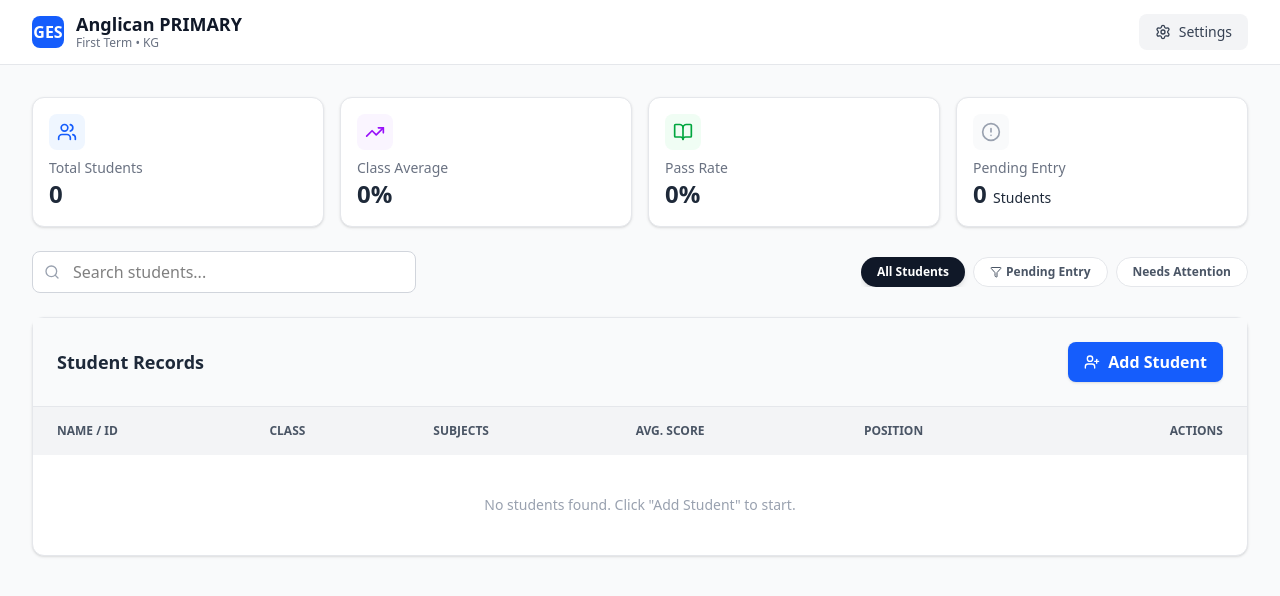
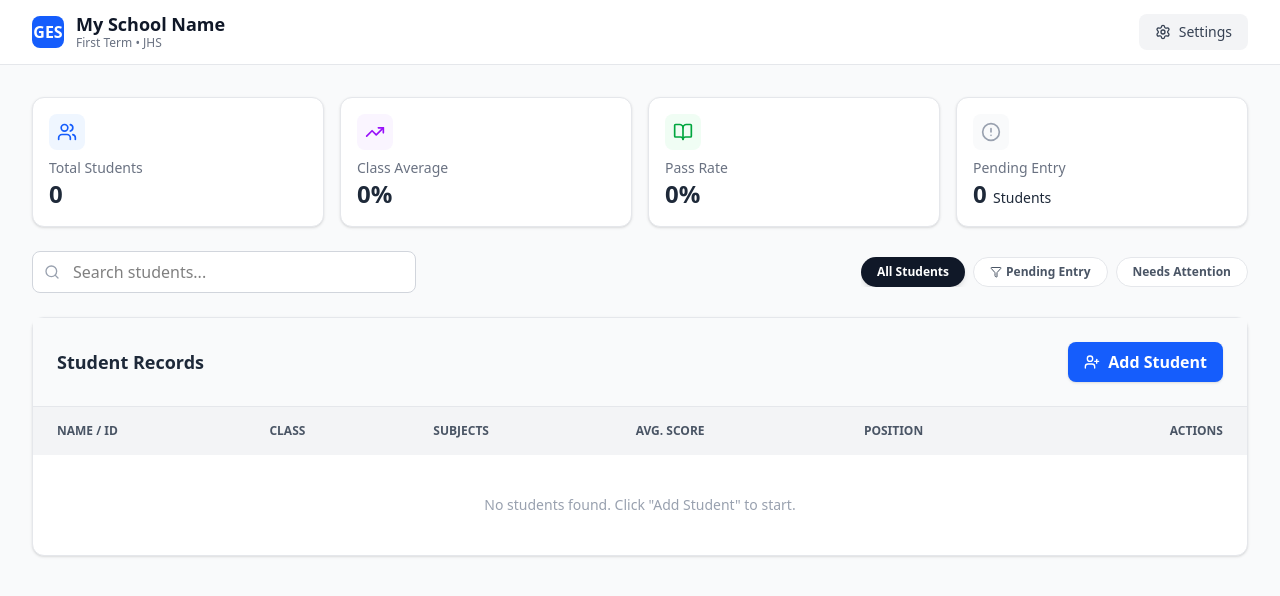
Before and after one commit to adamtoffic/repota, a React (Vite) app: page / in a window 1280 px wide. Shown: the top 596 px of the page. Built offline with nearby package versions, Linux system fonts and the light colour scheme; what @react-pdf/renderer would draw is missing.

Commit message:
refactor: centralize subject defaults to allow smart fallback for new students

```diff
--- a/src/components/StudentList.tsx
+++ b/src/components/StudentList.tsx
@@ -5,6 +5,7 @@ import { PDFDownloadLink } from "@react-pdf/renderer";
 import { PDFReportDocument } from "./PDFReportDocument";
 import type { ProcessedStudent, StudentRecord, SchoolSettings } from "../types";
 import { CLASS_OPTIONS } from "../constants/classes";
+import { DEFAULT_SUBJECTS } from "../constants/defaultSubjects";
 
 interface Props {
   students: ProcessedStudent[];
@@ -39,21 +40,29 @@ export function StudentList({
   const handleAddSubmit = (e: React.FormEvent) => {
     e.preventDefault();
 
-    // ✅ 1. CREATE SUBJECTS FROM SETTINGS
-    // We look at settings.defaultSubjects. If it's empty, they get []
-    const startingSubjects = (settings.defaultSubjects || []).map((subName) => ({
+    // 1. DETERMINE THE SUBJECT LIST
+    // Priority 1: Use the Custom List from Settings
+    // Priority 2: Use the Hardcoded Default for the current level
+    let subjectNames = settings.defaultSubjects || [];
+
+    if (subjectNames.length === 0) {
+      subjectNames = DEFAULT_SUBJECTS[settings.level] || [];
+    }
+
+    // 2. Create the objects
+    const startingSubjects = subjectNames.map((subName) => ({
       id: crypto.randomUUID(),
       name: subName,
       classScore: 0,
       examScore: 0,
     }));
 
-    // ✅ 2. CREATE STUDENT WITH THOSE SUBJECTS
+    // 3. Add Student
     onAddStudent({
       id: crypto.randomUUID(),
       name: newName,
       className: newClass,
-      subjects: startingSubjects, // <--- THIS IS THE FIX
+      subjects: startingSubjects,
     });
 
     setNewName("");
--- /dev/null
+++ b/src/constants/defaultSubjects.ts
@@ -0,0 +1,30 @@
+// src/constants/defaultSubjects.ts
+import type { SchoolLevel } from "../types";
+
+export const DEFAULT_SUBJECTS: Record<SchoolLevel, string[]> = {
+  KG: ["Numeracy", "Literacy", "Creative Arts", "Our World Our People"],
+  PRIMARY: [
+    "English Language",
+    "Mathematics",
+    "Science",
+    "Our World Our People",
+    "History",
+    "RME",
+    "Creative Arts",
+    "Computing",
+    "Ghanaian Language",
+    "French",
+  ],
+  JHS: [
+    "English Language",
+    "Mathematics",
+    "Integrated Science",
+    "Social Studies",
+    "RME",
+    "BDT",
+    "ICT",
+    "French",
+    "Ghanaian Language",
+  ],
+  SHS: ["Core Mathematics", "Integrated Science", "English Language", "Social Studies"],
+};
--- a/src/hooks/useSchoolData.ts
+++ b/src/hooks/useSchoolData.ts
@@ -2,6 +2,7 @@
 import { useState, useEffect, useMemo } from "react";
 import type { StudentRecord, SavedSubject, SchoolSettings, ReportExtras } from "../types";
 import { processStudent, assignPositions } from "../utils/gradeCalculator";
+import { DEFAULT_SUBJECTS } from "../constants/defaultSubjects";
 
 const STORAGE_KEYS = {
   STUDENTS: "ges_v1_students",
@@ -16,15 +17,16 @@ export function useSchoolData() {
 
   const [settings, setSettings] = useState<SchoolSettings>(() => {
     const saved = localStorage.getItem(STORAGE_KEYS.SETTINGS);
-    return saved
-      ? JSON.parse(saved)
-      : {
-          name: "Anglican PRIMARY",
-          academicYear: "2025/2026",
-          term: "First Term",
-          level: "KG",
-          address: "P.O. Box AN 123, Kumasi",
-        };
+    if (saved) return JSON.parse(saved);
+
+    // NEW DEFAULT: Use the imported constant
+    return {
+      name: "My School Name",
+      academicYear: "2025/2026",
+      term: "First Term",
+      level: "JHS",
+      defaultSubjects: DEFAULT_SUBJECTS["JHS"], // <--- Uses the shared constant
+    };
   });
 
   useEffect(() => {
```
